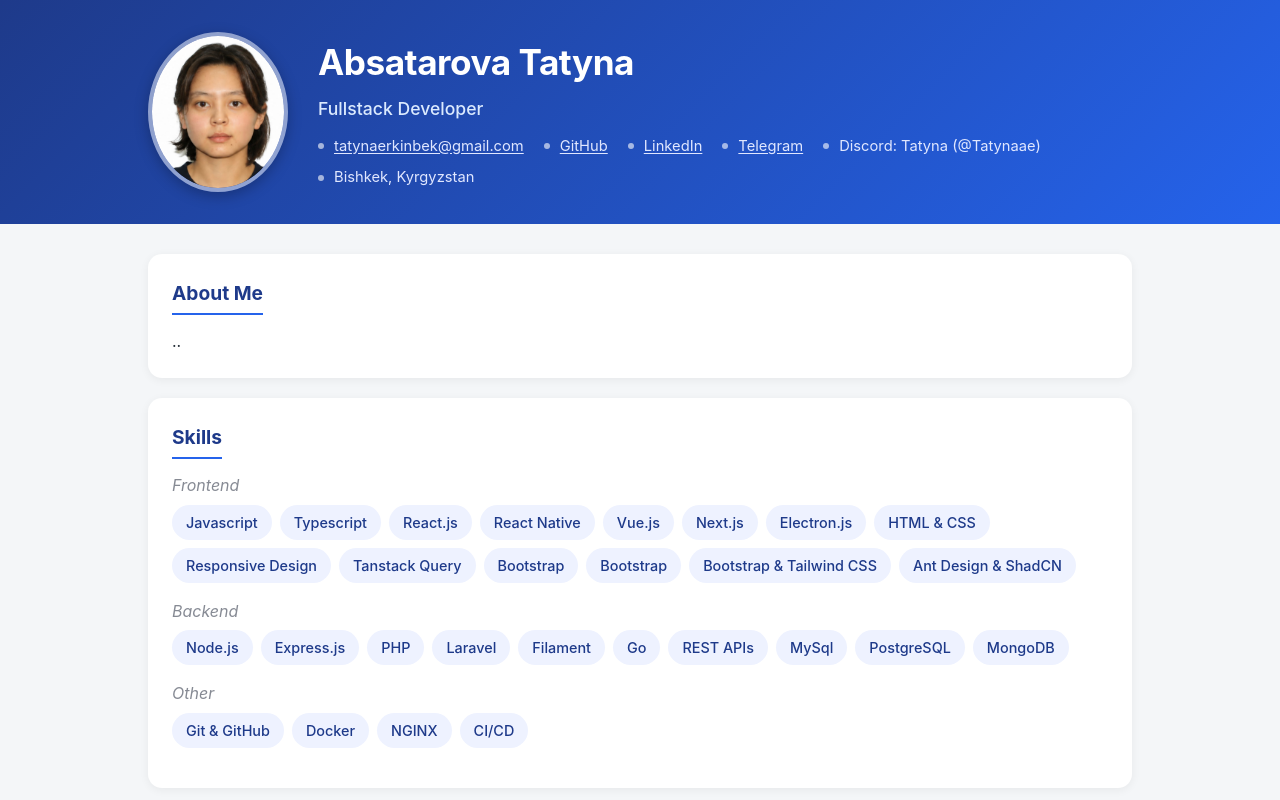
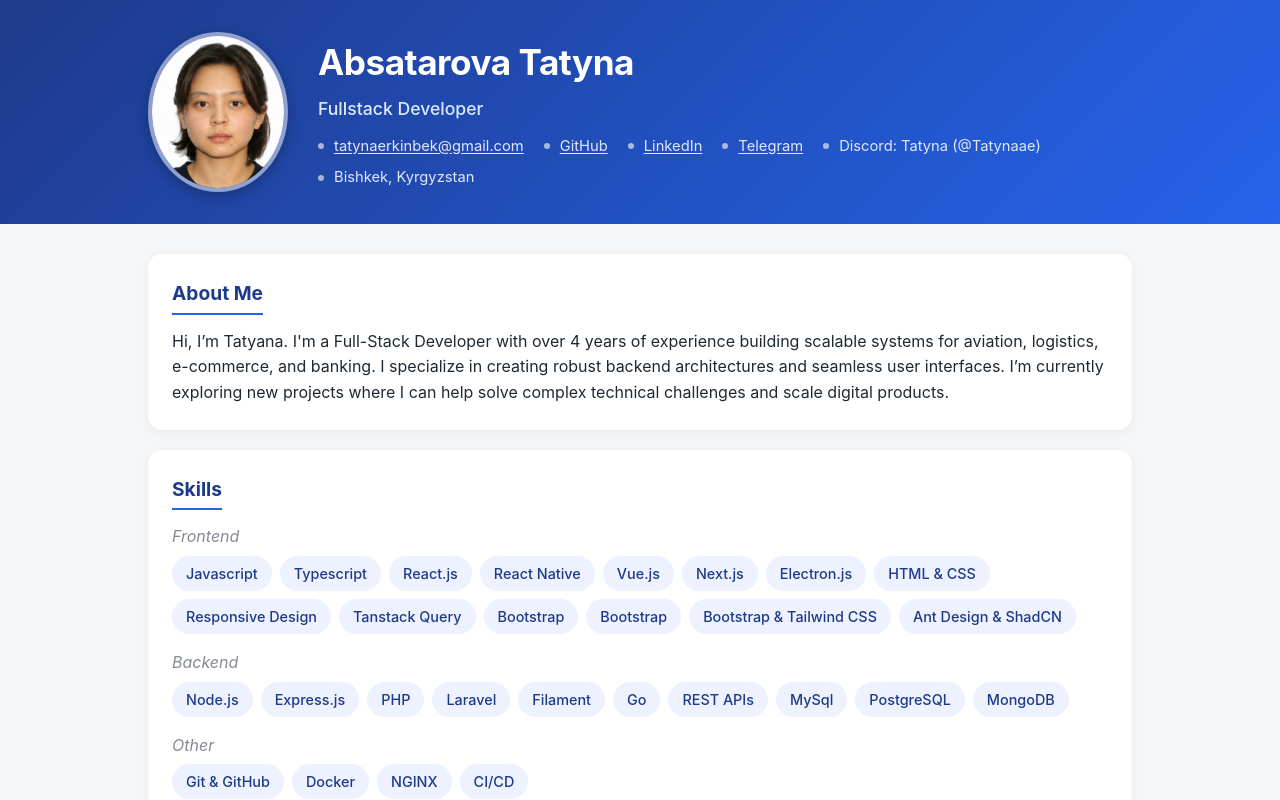
Before and after one commit to Tatynaae/rsschool-cv, a React (Vite) app: page / in a window 1280 px wide. Shown: the top 800 px of the page. Built offline with nearby package versions, Linux system fonts and the light colour scheme.

Commit message:
feat: about me

```diff
--- a/src/App.jsx
+++ b/src/App.jsx
@@ -25,7 +25,10 @@ function App() {
         <main className="container">
             <section id="about" className="card">
                 <h2>About Me</h2>
-                <p>..</p>
+                <p>Hi, I’m Tatyana.
+                    I'm a Full-Stack Developer with over 4 years of experience building scalable systems for aviation, logistics, e-commerce, and banking.
+                    I specialize in creating robust backend architectures and seamless user interfaces.
+                    I’m currently exploring new projects where I can help solve complex technical challenges and scale digital products.</p>
             </section>
 
             <section id="skills" className="card">
```
